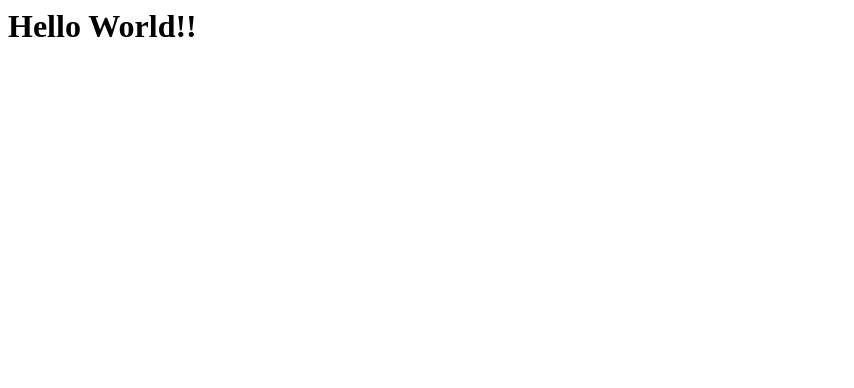
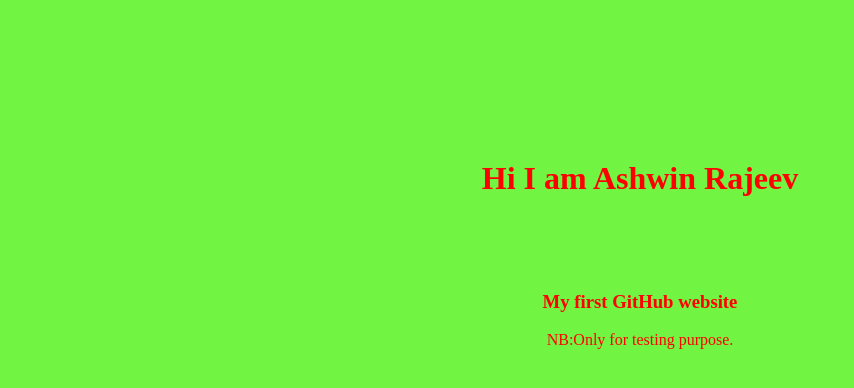
Before and after one commit to qburst-ashwinr/sherzon.github.io, a plain HTML site: page index.html in a window 1280 px wide. Shown: the whole page, without its empty margins (0-854 px from the left). Drawn offline with Linux system fonts and the light colour scheme.

Commit message:
Update index.html

```diff
--- a/index.html
+++ b/index.html
@@ -1,8 +1,25 @@
 <html>
 <head>
 	<title>GitHub Application</title>
+	<style type="text/css">
+		h1,h3{
+			margin-top: 5em;
+			text-align: center;
+			color:red;
+		}
+		body{
+			background-color: #71f442;
+		}
+		p{
+			text-align: center;
+			color:red;
+		}
+	</style>
 </head>
 <body>
-<h1>Hello World!!</h1>
+
+<h1>Hi I am Ashwin Rajeev</h1>
+<h3>My first GitHub website</h3>
+<p>NB:Only for testing purpose.</p>
 </body>
 </html>
```
